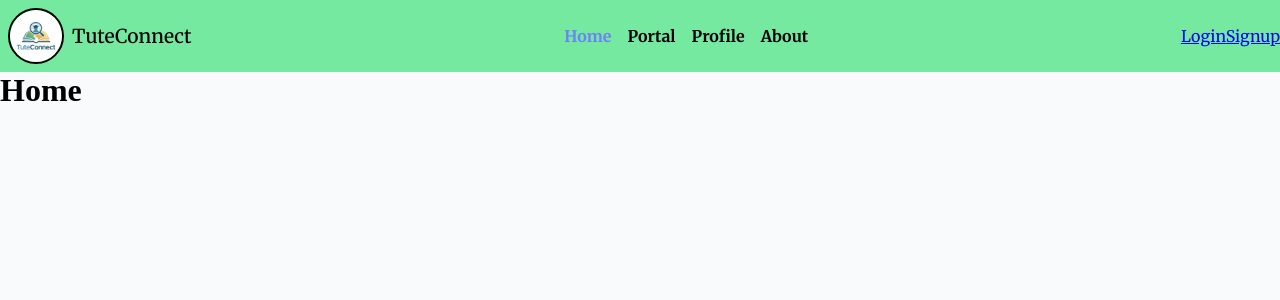
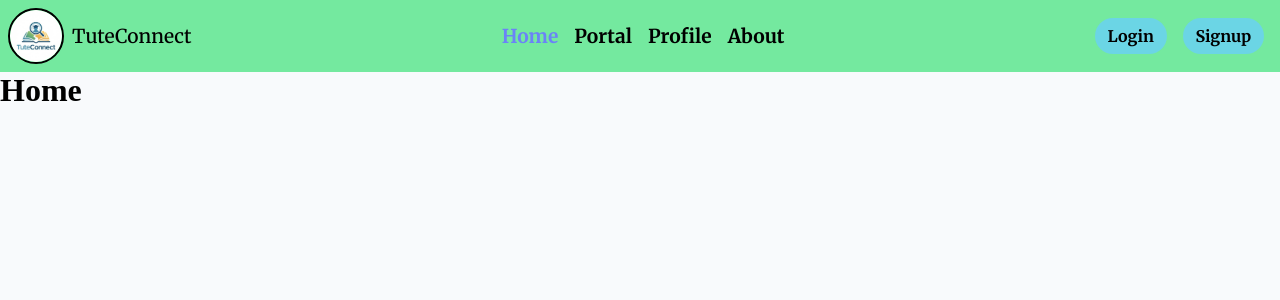
Before and after one commit to mdIbtisamAnsari/Front_TC, a React (Vite) app: page / in a window 1280 px wide. Shown: the top 300 px of the page. Built offline with nearby package versions, Linux system fonts and the light colour scheme; no server answers.

Commit message:
feat: enhance NavBar with user profile display and responsive menu

```diff
--- a/src/components/NavBar.jsx
+++ b/src/components/NavBar.jsx
@@ -70,14 +70,24 @@ const NavBar = () => {
         <span className='navbar_profile'>
           {user ? (
             <>
+              <span className='userName'>{user?.userName}</span>
               <img className='profile_photo' src={user?.profilePhoto} alt='profile_photo' />
-              {user?.userName}
             </>
           ) :
-            (<>
+            (<div className="new_user">
               <Link to='/login' className='navbar-link'>Login</Link>
               <Link to='/register' className='navbar-link'>Signup</Link>
-            </>)}
+            </div>
+            )}
+            <span className='menu'>
+              <img className='menu_icon' src={menu} />
+              <span className='menu_items'>
+                <div><Link to='/'>Home</Link></div>
+                <div><Link to='/portal'>Portal</Link></div>
+                <div><Link to='/profile'>Profile</Link></div>
+                <div><Link to='/about'>About</Link></div>
+              </span>
+            </span>
         </span>
       </nav>
     </>
--- a/src/components/navbar.css
+++ b/src/components/navbar.css
@@ -37,13 +37,26 @@
   margin: 0 0.5rem;
   text-decoration: none;
   color: black;
-  font-weight: 700
+  font-weight: 700;
+  font-size: clamp(0.75rem, 2.2vw, 1.2rem);
 }
 
 .navbar-link-active{
   color: #6b83f7;
 }
 
+.navbar_profile{
+  align-items: center;
+  display: flex;
+  flex-direction: row;
+}
+
+.userName{
+  font-size: clamp(0.8rem, 2.5vw, 1rem);
+  color: rgb(0, 0, 0);
+  font-weight: 700;
+  margin-right: 0.5rem;
+}
 .profile_photo{
   border: 2px solid black;
   border-radius: 50%;
@@ -52,12 +65,61 @@
   margin: 0.5rem;
 }
 
-@media (max-width: 768px) {
+.new_user *{
+  font-size: clamp(0.8rem, 2.5vw, 1rem);
+  color: rgb(0, 0, 0);
+  font-weight: 700;
+  margin-right: clamp(0.25rem,2vw,1rem);
+  text-decoration: none;
+  padding: 0.5rem 0.8rem;
+  border-radius: 30px;
+  background: #6bd5e5;
+}
+
+.menu{
+  display: flex;
+  flex-direction: row;
+  align-items: center;
+}
+
+
+.menu_icon{
+  height: 30px;
+  margin-right: 1rem;
+  display: none;
+}
+
+.menu_items{
+  display: none;
+}
+
+@media (max-width: 650px) {
   .logo {
     display: none;
   }
 
+  .navbar-links-container  *{
+    display: none;
+  }
+
+  .menu_icon{
+    display: flex;
+  }
+
+  .menu:hover {
+    .menu_items{
+      display: flex;
+      flex-direction: column;
+      position: absolute;
+      top: 56px;
+      right: 0;
+      background: #74e99f;
+      width: 100%;
+      box-shadow: 0px 4px 6px rgba(0, 0, 0, 0.1);
+    }
+  }
+
   .title {
-    margin-left: 0.5rem;
+    margin-left: 0.75rem;
   }
 }
```
